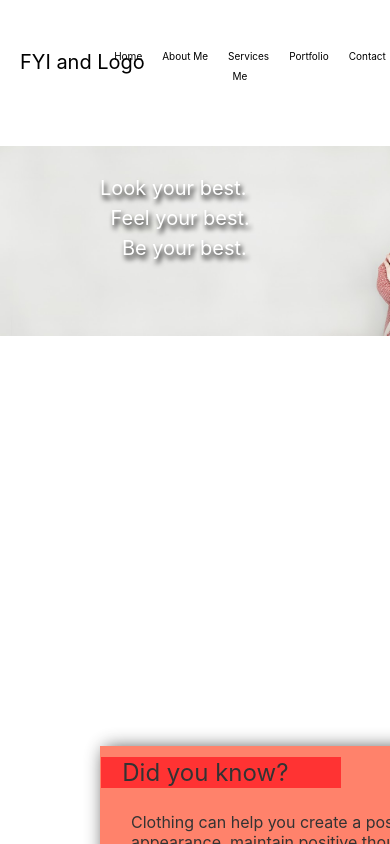
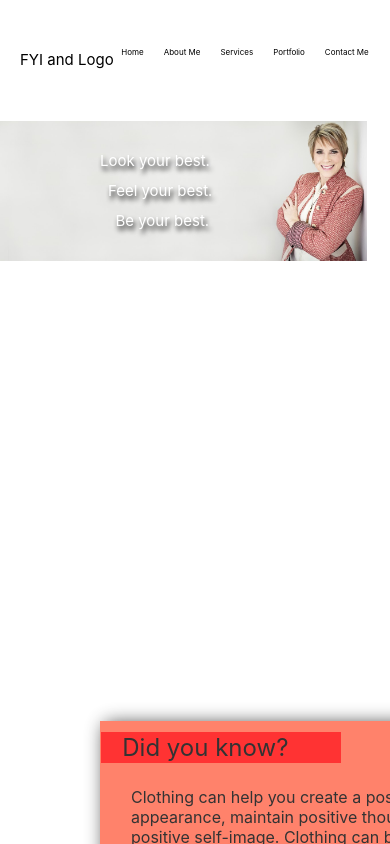
Before and after one commit to Parker-Archibald/FYIProject, a React (Create React App) app: page / in a window 390 px wide. Shown: the top 844 px of the page. Built offline with nearby package versions, Linux system fonts and the light colour scheme; no server answers.

Commit message:
fixing home responsiveness

```diff
--- a/src/Styles/HomePic.css
+++ b/src/Styles/HomePic.css
@@ -94,27 +94,27 @@
     display: flex;
 }
 
-@media only screen and (max-width: 600px) {
+@media only screen and (max-width: 480px) {
     .Pic {
         background-size: relative;
-        width: 500px;
+        width: 367px;
         background-size: contain;
     }
     #picQuote1 {
-        font-size: 20px;
+        font-size: 15px;
         margin-top: 30px;
         animation: textLoad 1.5s forwards;
     }
 
     #picQuote2 {
-        font-size: 20px;
+        font-size: 15px;
         margin-top: 60px;
         animation: textLoad2 1.5s forwards;
         animation-delay: 1s
     }
 
     #picQuote3 {
-        font-size: 20px;
+        font-size: 15px;
         margin-top: 90px;
         animation: textLoad3 1.5s forwards;
         animation-delay: 2s;
@@ -136,7 +136,7 @@
             opacity: .1;
         }
         100% {
-            margin-left: -136px;
+            margin-left: -102px;
             opacity: 1;
         }
     }
@@ -147,7 +147,7 @@
             opacity: .1;
         }
         100% {
-            margin-left: -128px;
+            margin-left: -97px;
             opacity: 1;
         }
     }
--- a/src/Styles/NavStyle.css
+++ b/src/Styles/NavStyle.css
@@ -33,9 +33,9 @@ nav {
     margin-top: -33px;
 }
 
-@media only screen and (max-width: 600px) {
+@media only screen and (max-width: 480px) {
     #navWords {
-        font-size: 10px;
+        font-size: 8px;
         margin: 10px;
     }
 
@@ -44,7 +44,7 @@ nav {
     }
 
     #FYI {
-        font-size: 20px;
+        font-size: 15px;
         margin-left: 20px;
     }
 
```
